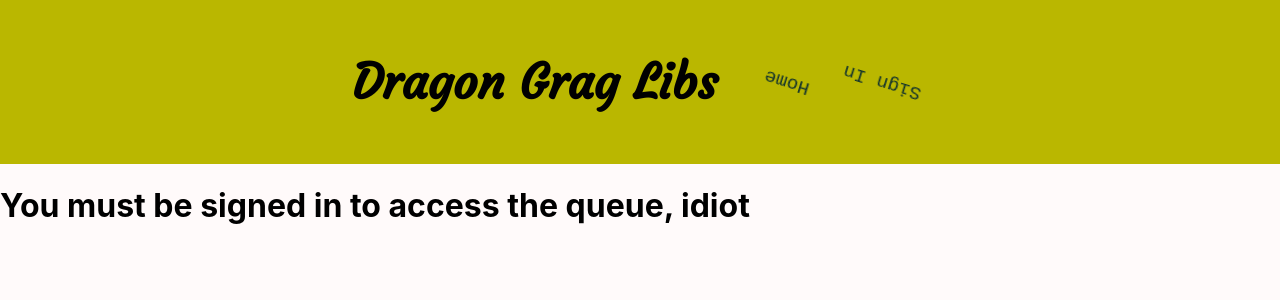
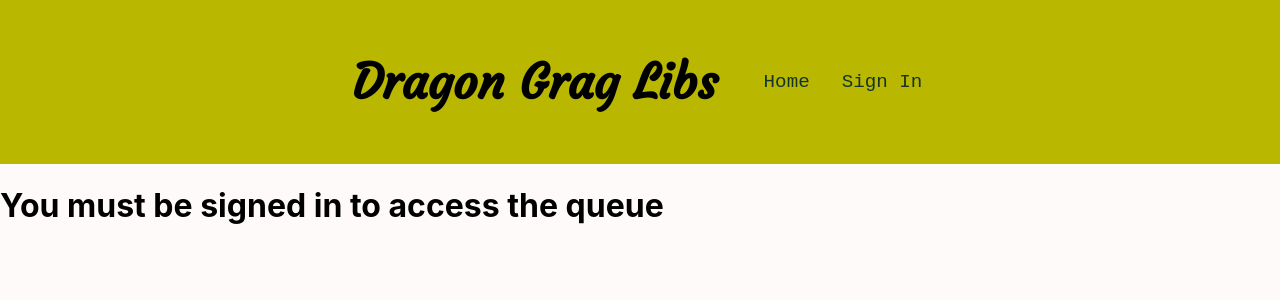
Before and after one commit to reimannsarah/mad-libs, a React (Create React App) app: page / in a window 1280 px wide. Shown: the top 300 px of the page. Built offline with nearby package versions, Linux system fonts and the light colour scheme; no server answers; the database is empty.

Commit message:
fix typos
co-authored-by: Emma Gerigscott <elgerig@gmail.com>

```diff
--- a/src/components/App.css
+++ b/src/components/App.css
@@ -42,7 +42,7 @@
 
 .nav li {
   list-style: none;
-  animation: spin linear 10s infinite;
+  /* animation: spin linear 10s infinite; */
 }
 
 .nav li:hover {
--- a/src/components/QuizControl.js
+++ b/src/components/QuizControl.js
@@ -152,7 +152,7 @@
     if (signIn) {
       currentlyGuy = <SignIn onClickSignIn={handleHomeClick}/>
     } else {
-      currentlyGuy = <h1>You must be signed in to access the queue, idiot</h1>
+      currentlyGuy = <h1>You must be signed in to access the queue</h1>
     }
     return (
       <>
--- a/src/components/SignIn.js
+++ b/src/components/SignIn.js
@@ -14,7 +14,7 @@
     const username = event.target.username.value;
     createUserWithEmailAndPassword(auth, email, password)
       .then((userCredential) => {
-        setSignUpSuccess(`You're an idiot`)
+        setSignUpSuccess(`Sign up successful`)
         signInWithEmailAndPassword(auth, email, password)
         .then((userCredential) => {
           setSignInSuccess(`You've successfully signed in as ${userCredential.user.email}!`)
```
